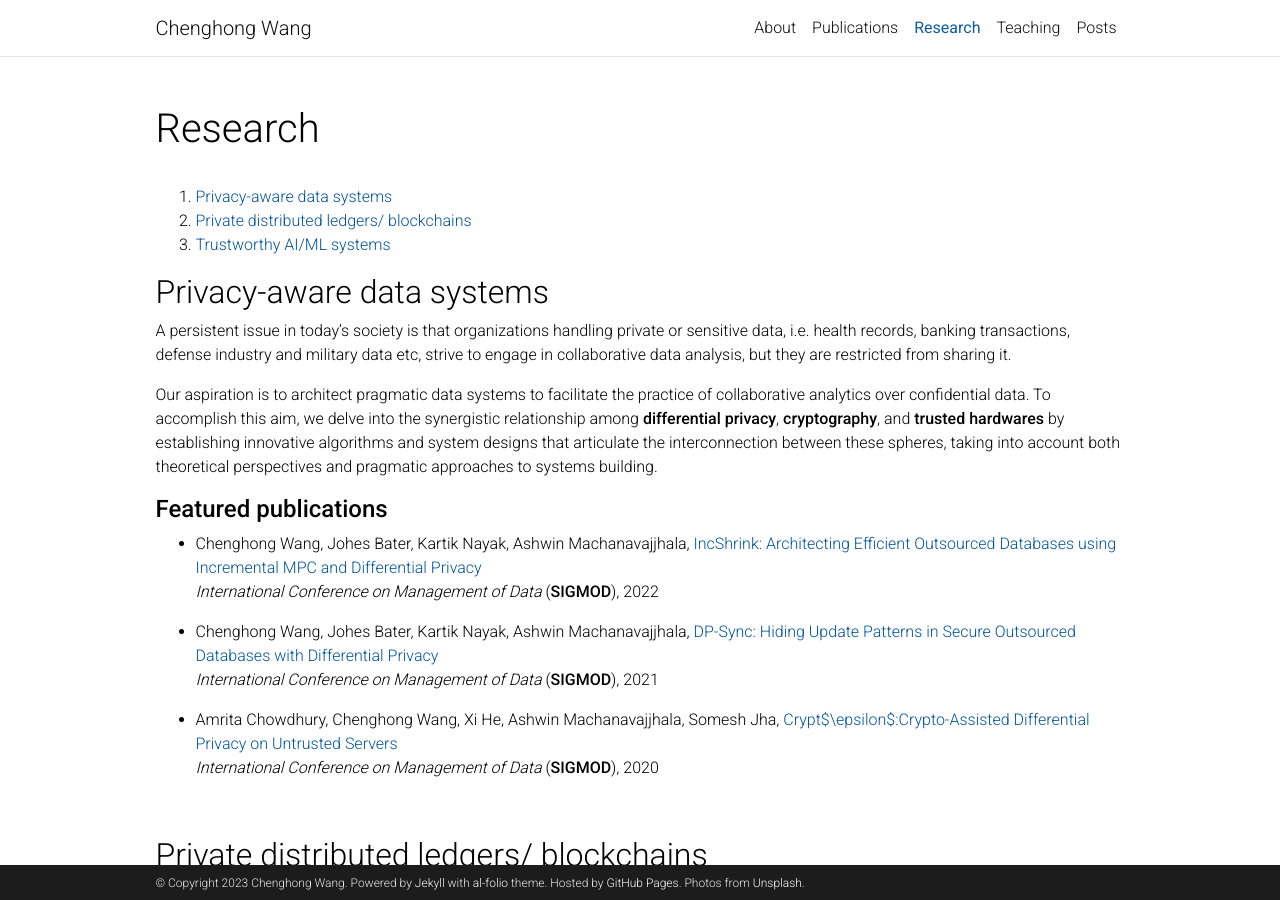
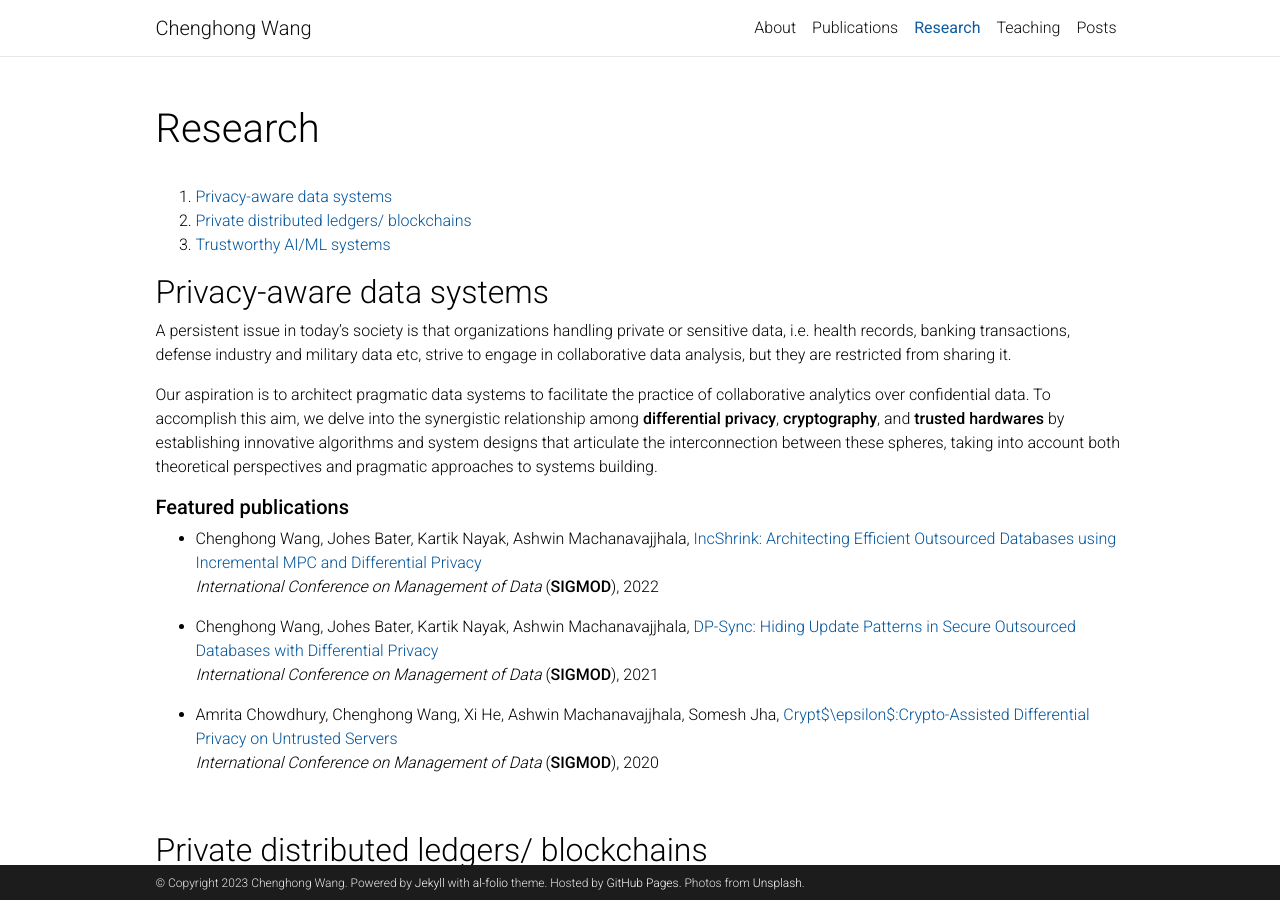
Before and after one commit to lovingmage/lovingmage.github.io, a Jekyll site: the page built from _pages/projects.md, in a window 1280 px wide and 900 px high. Built offline with Jekyll 4.4.1, drawn with Linux system fonts in a browser that asks for light colours; comment, search, counter and statistics services are not loaded; a style sheet for code colours, icons or effects is not loaded.

```diff
--- a/_pages/projects.md
+++ b/_pages/projects.md
@@ -18,7 +18,7 @@ A persistent issue in today's society is that organizations handling private or
 
 Our aspiration is to architect pragmatic data systems to facilitate the practice of collaborative analytics over confidential data. To accomplish this aim, we delve into the synergistic relationship among **differential privacy**, **cryptography**, and **trusted hardwares** by establishing innovative algorithms and system designs that articulate the interconnection between these spheres, taking into account both theoretical perspectives and pragmatic approaches to systems building.
 
-#### **Featured publications**
+##### **Featured publications**
 - Chenghong Wang, Johes Bater, Kartik Nayak, Ashwin Machanavajjhala, [IncShrink: Architecting Efficient Outsourced Databases using Incremental MPC and Differential Privacy](https://arxiv.org/abs/2203.05084)\
 *International Conference on Management of Data* (**SIGMOD**), 2022
 
@@ -36,14 +36,14 @@ The *permissionless* property has been recognized as one of the key innovations
 
 My interests in this area primarily include: (i)Fundamentally understand the privacy implications of existing private blockchains; (ii) Explore principled techniques for designing efficient and robust private blockchains.
 
-#### **Featured publications**
+##### **Featured publications**
 - Chenghong Wang, David Pujol, Kartik Nayak, Ashwin Machanavajjhala, [Private Proof-of-Stake Blockchains using Differentially-Private Stake Distortion](https://eprint.iacr.org/2023/787)\
 *Usenix Security Symposium* (**Security**), 2023
 
 <br>
 
 ## Trustworthy AI/ML systems <a name="ai"></a>
-#### **Featured publications**
+##### **Featured publications**
 - Chenghong Wang+, Jieren Deng+, Xianrui Meng, Yijue Wang, Ji Li, Sheng Lin, Shuo Han, Fei Miao, S. Rajasekaran, C. Ding, [A Secure and Efficient Federated Learning Framework for NLP](https://aclanthology.org/2021.emnlp-main.606)\
 *Empirical Methods in Natural Language Processing* (**EMNLP Oral**), 2021
 
```
